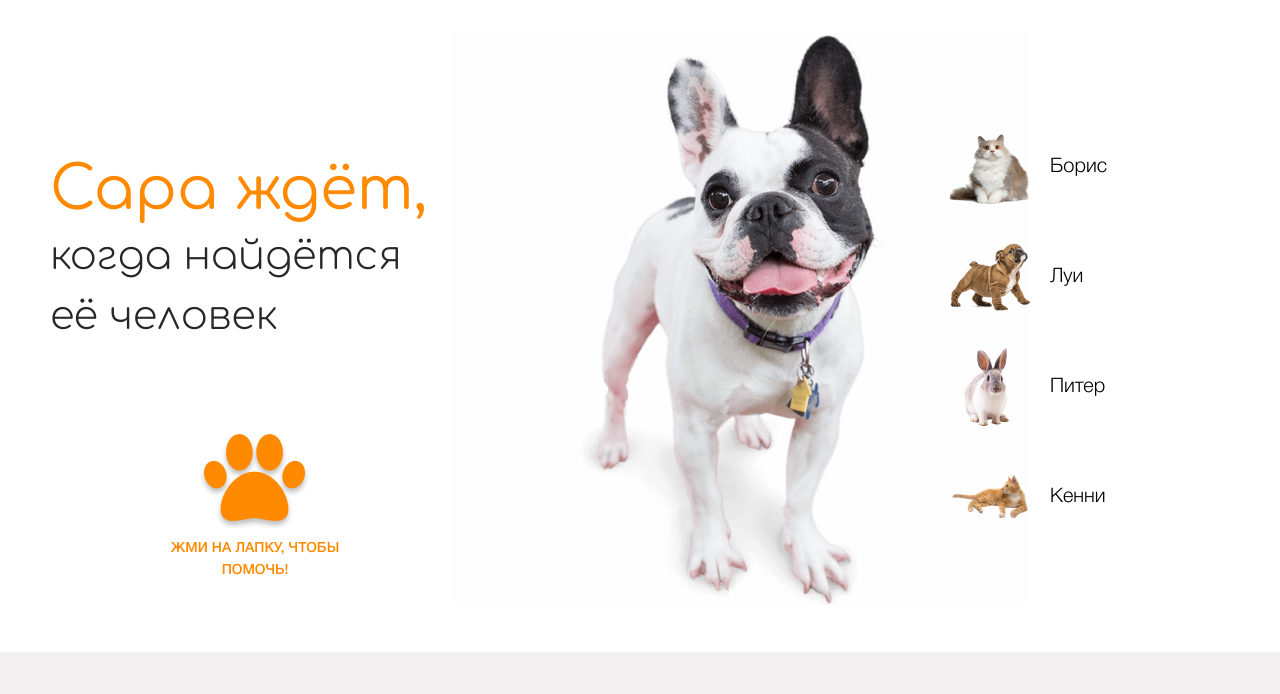
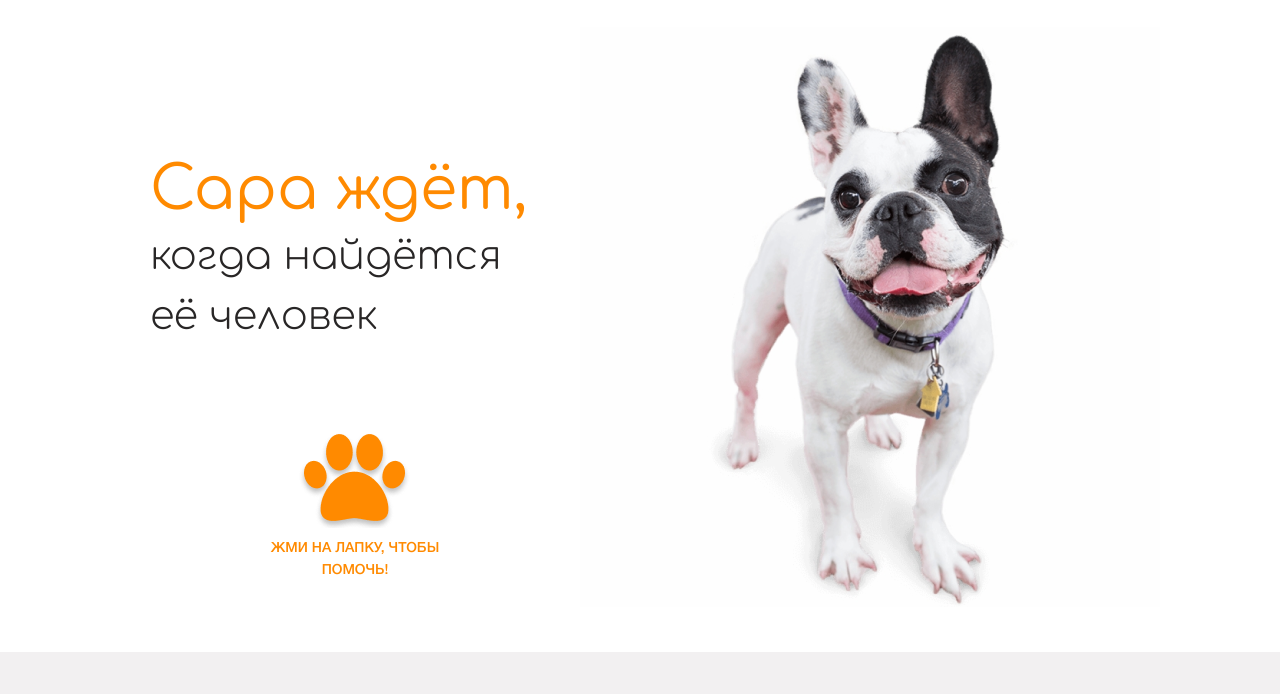
Before and after one commit to DmitriiPro/friendly_house2, a plain HTML site: page index.html in a window 1280 px wide. Shown: the part 96-790 px from the top of the page. Drawn offline with Linux system fonts and the light colour scheme.

Commit message:
спрятал справа кнопки в виде животных

```diff
--- a/style/burger.css
+++ b/style/burger.css
@@ -27,7 +27,6 @@
 }
 
 .burger-menu {
-    /* display: block; */
     position: absolute;
     top: 70px;
     left: 0;
--- a/style/sara.css
+++ b/style/sara.css
@@ -35,10 +35,6 @@
     z-index: 10;
 }
 
-.wrp {
-    display: flex;
-}
-
 .wrapper-text {
     display: flex;
     flex-direction: column;
@@ -46,6 +42,7 @@
     gap: 81px;
     margin-bottom: 25px;
     align-self: flex-end;
+    padding-left: 100px;
 }
 
 .wrapper-dog::after {
@@ -55,15 +52,16 @@
     height: 580px;
     position: absolute;
     top: 0;
-    right: 230px;
+    right: 100px;
 }
 
 .wrapper-name-animals {
-    display: flex;
-    flex-direction: column;
+    /* display: flex;
+    flex-direction: column; */
     margin-right: 100px;
     padding-top: 100px;
     z-index: 10;
+    display: none;
 }
 
 .sara__block-btn {
```
Also changed, not shown: index.html (+2 -0 lines).
